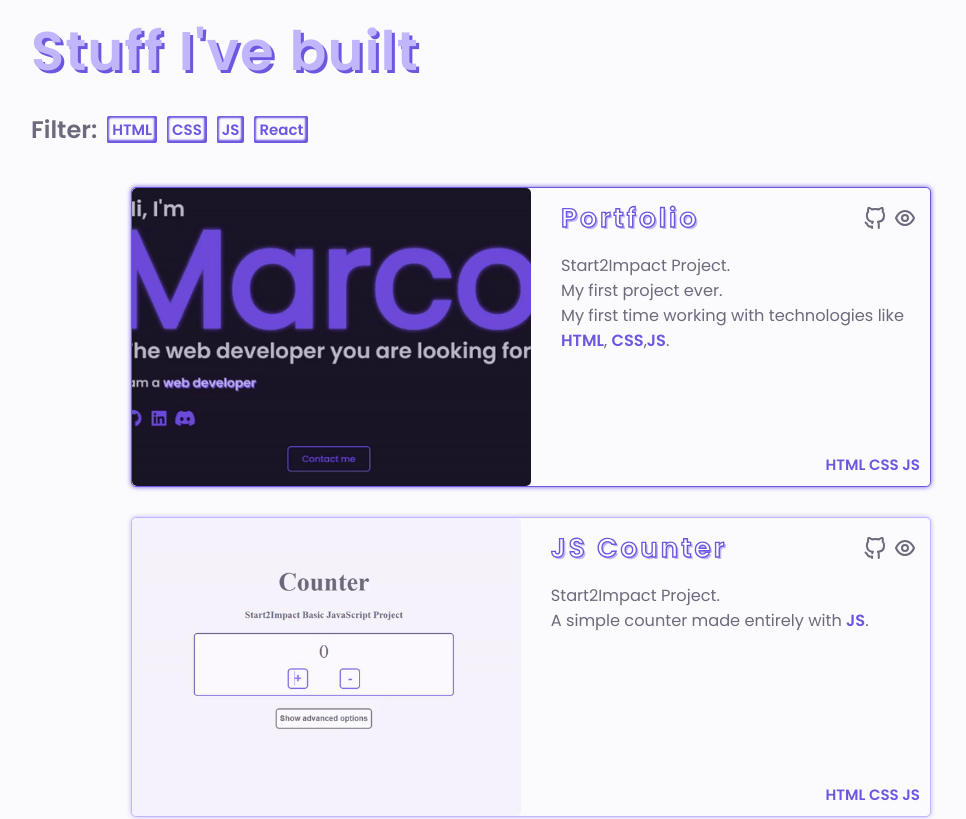
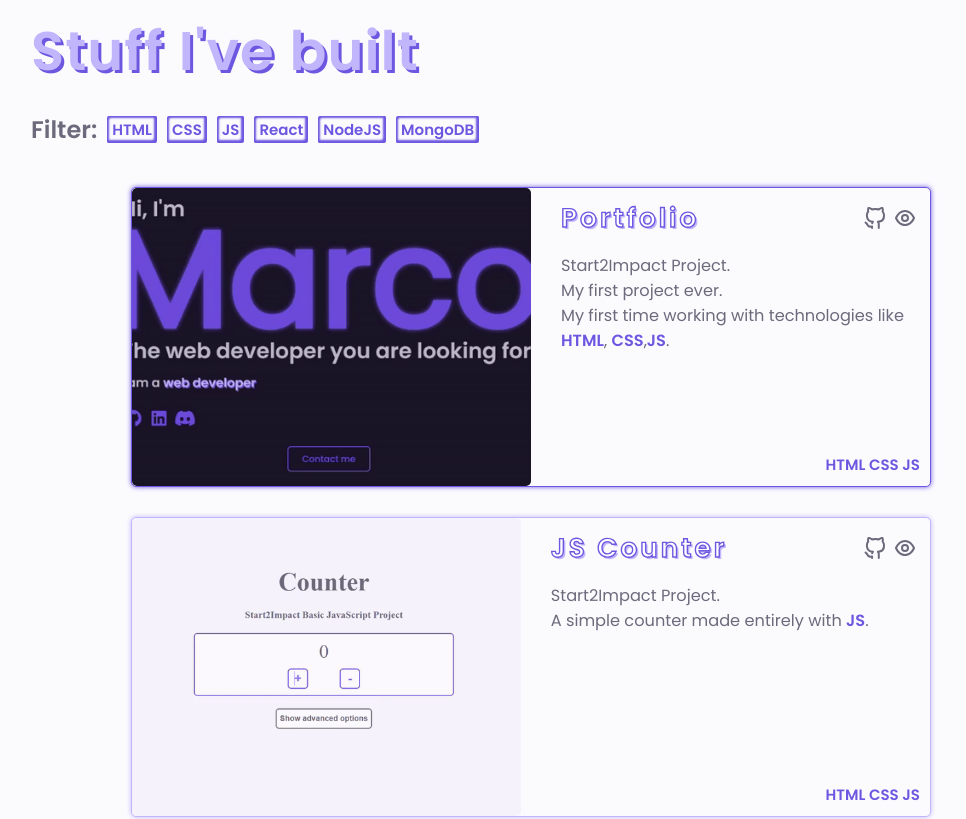
Before and after one commit to Novecento201/Portfolio, a React (Vite) app: page / in a window 1280 px wide. Shown: the part 2110-2929 px from the top of the page, without its empty margins (159-1125 px from the left). Built offline with nearby package versions, Linux system fonts and the light colour scheme.

Commit message:
Added two projects

```diff
--- a/src/Components/Works/Works.jsx
+++ b/src/Components/Works/Works.jsx
@@ -12,6 +12,8 @@ const Works = () => {
     css: true,
     js: true,
     react: true,
+    nodejs: true,
+    mongodb: true,
   });
 
   const handleCheck = (e) => {
@@ -74,6 +76,24 @@ const Works = () => {
             />
             React
           </label>
+          <label className={` label ${filters.nodejs ? 'checked' : ''}`}>
+            <input
+              type="checkbox"
+              name="nodejs"
+              checked={filters.nodejs}
+              onChange={handleCheck}
+            />
+            NodeJS
+          </label>
+          <label className={` label ${filters.mongodb ? 'checked' : ''}`}>
+            <input
+              type="checkbox"
+              name="mongodb"
+              checked={filters.mongodb}
+              onChange={handleCheck}
+            />
+            MongoDB
+          </label>
         </div>
 
         {/* Result filter */}
@@ -93,18 +113,22 @@ const Works = () => {
                 <div className="post-header">
                   <h4>{project.title}</h4>
                   <div className="post-icons-container">
+                    {project.github && (
                       <a
                         href={project.github}
                         target="_blank"
                       >
                         <UilGithubAlt className="post-icons" />
                       </a>
+                    )}
+                    {project.link && (
                       <a
                         href={project.link}
                         target="_blank"
                       >
                         <UilEye className="post-icons" />
                       </a>
+                    )}
                   </div>
                 </div>
 
--- a/src/Components/Works/projects.js
+++ b/src/Components/Works/projects.js
@@ -15,6 +15,8 @@ import img14 from '../../img/projects/multi-step-form-desktop-preview.png';
 import img15 from '../../img/projects/expenses-chart-frontend-mentor.png';
 import img16 from '../../img/projects/rest-countries-api.png';
 import img17 from '../../img/projects/e-commerce-product-page.jpg';
+import img18 from '../../img/projects/node-mongo-ninjia-tuto.png';
+import img19 from '../../img/projects/loverscope.png';
 
 import './works.css';
 
@@ -174,4 +176,20 @@ export const projects = [
     img: img17,
     technologies: ['react'],
   },
+  {
+    id: 18,
+    title: 'Blog with NodeJS and MongoDB',
+    github: 'https://github.com/Novecento201/blog-ninja-node-mongo-tutorial',
+    text: 'My first project with <strong>NodeJS</strong> and <strong>MongoDB</strong>, created following <a href="https://www.youtube.com/playlist?list=PL4cUxeGkcC9hAJ-ARcYq_z6lDZV7kT1xD">this tutorial</a>.',
+    img: img18,
+    technologies: ['nodejs', 'mongodb'],
+  },
+  {
+    id: 19,
+    title: 'Loverscope',
+    link: 'https://loverscope.netlify.app/',
+    text: 'A project created for a friend, to view daily horoscopes, explore and create posts, and play interactive astrology games, <strong>still under construction!</strong>',
+    img: img19,
+    technologies: ['react'],
+  },
 ];
```
Also changed, not shown: src/img/projects/loverscope.png (added), src/img/projects/node-mongo-ninjia-tuto.png (added). Lines whose indentation alone changed are shown as unchanged.
